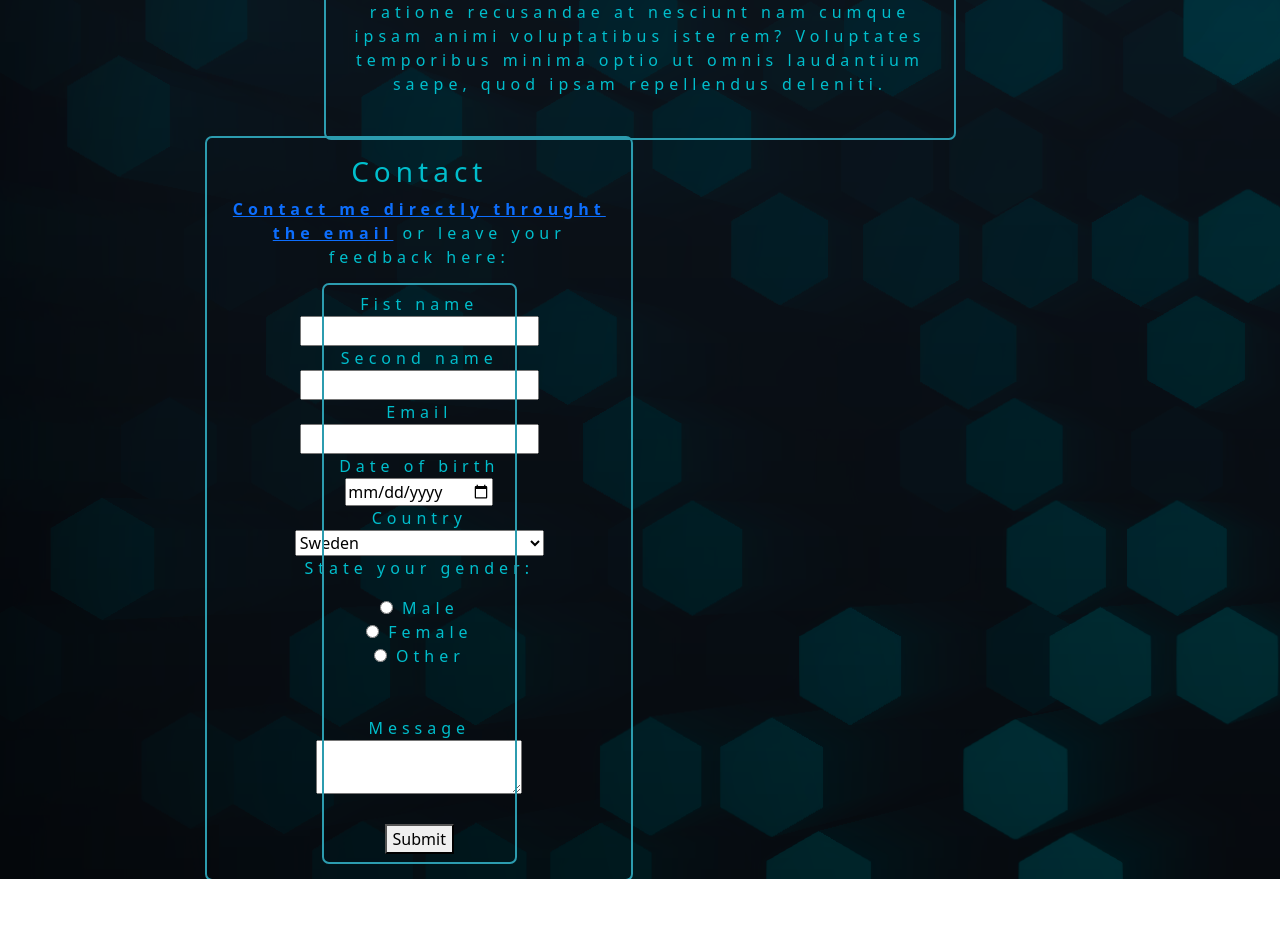
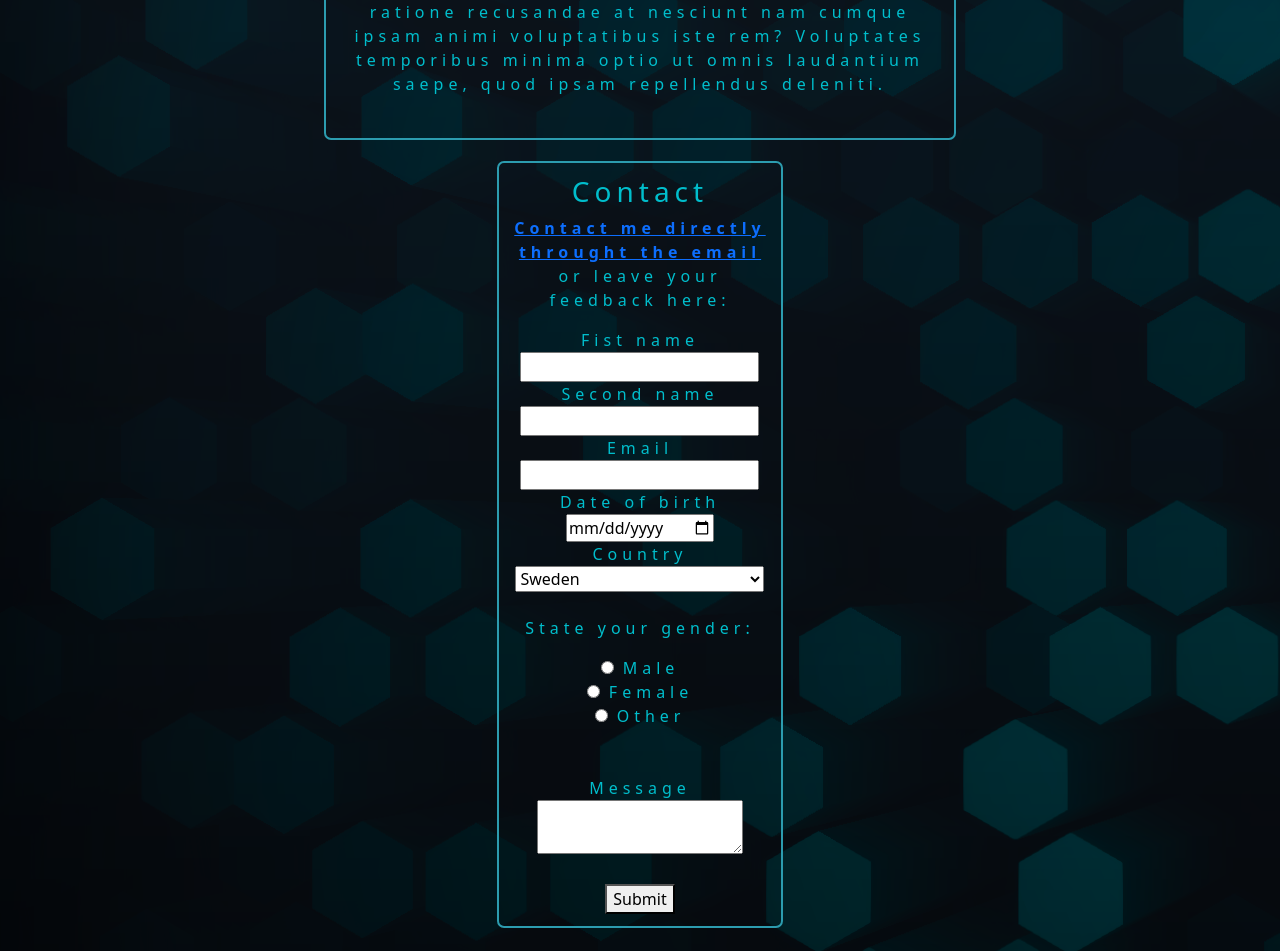
Before and after one commit to dawidtrix/WebDevExercise2, a website: page contact.html in a window 1280 px wide. Shown: the part 538-1489 px from the top of the page. Before the commit the page ends 1417 px from the top, so only its background shows below. Drawn offline with nearby package versions, Linux system fonts and the light colour scheme.

Commit message:
fix: contact

```diff
--- a/StylesEx2/style2.scss
+++ b/StylesEx2/style2.scss
@@ -172,6 +172,10 @@ nav {
   .row {
     outline: 2px solid #2c9caf;
   }
+
+  #noOutline {
+    outline: 0px;
+  }
 @keyframes example {
     0% {background: $grey0;}
     100% {background: $blue0;}
--- a/contact.html
+++ b/contact.html
@@ -40,12 +40,12 @@
                 temporibus minima optio ut omnis laudantium saepe, quod ipsam repellendus deleniti.</p>
         </article>
 
-        <div>
+        <div id="noOutline" class="informationWindow column">
             <article class="informationWindow column">
                 <h3>Contact</h3>
                 <p><a id="greenLink" href="mailto:example.mail@gmail.com"><strong>Contact me directly throught the email</strong></a>
                     or leave your feedback here:</p>
-                <div class="informationWindow column">
+                <div>
                     <fieldset class="column">
                         <form action="/action_page.php">
                             <label for="_Name">Fist name</label>
@@ -65,7 +65,7 @@
                                 <option value="Sweden">Sweden</option>
                                 <option value="NotSwedenButInEurope">Not Sweden but still in Europe</option>
                                 <option value="NotInEurope">Not in Europe</option>
-                            </select> <br>
+                            </select> <br> <br>
                             <p>State your gender:</p>
                             <div>
                                 <input type="radio" id="_Male" name="Gender" value="M">
@@ -82,7 +82,7 @@
                                 <label for="_Other">Other</label>
                             </div> <br> <br>
 
-                            <label for="_Message">Message</label>
+                            <label for="_Message">Message</label> <br>
                             <textarea id="_Message" class="contactFieldset" > </textarea><br><br>
                         </form>
 
```
Also changed, not shown: StylesEx2/style2.css, 1 other file.
